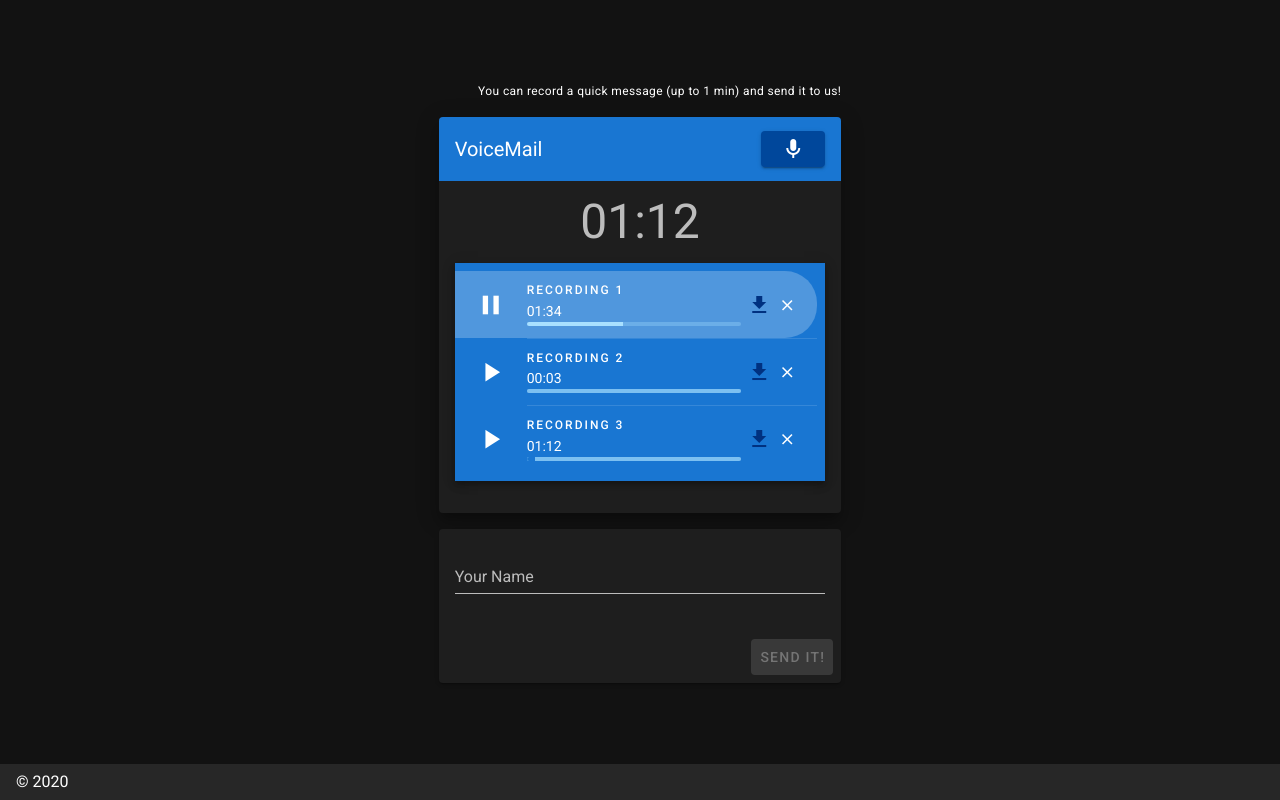
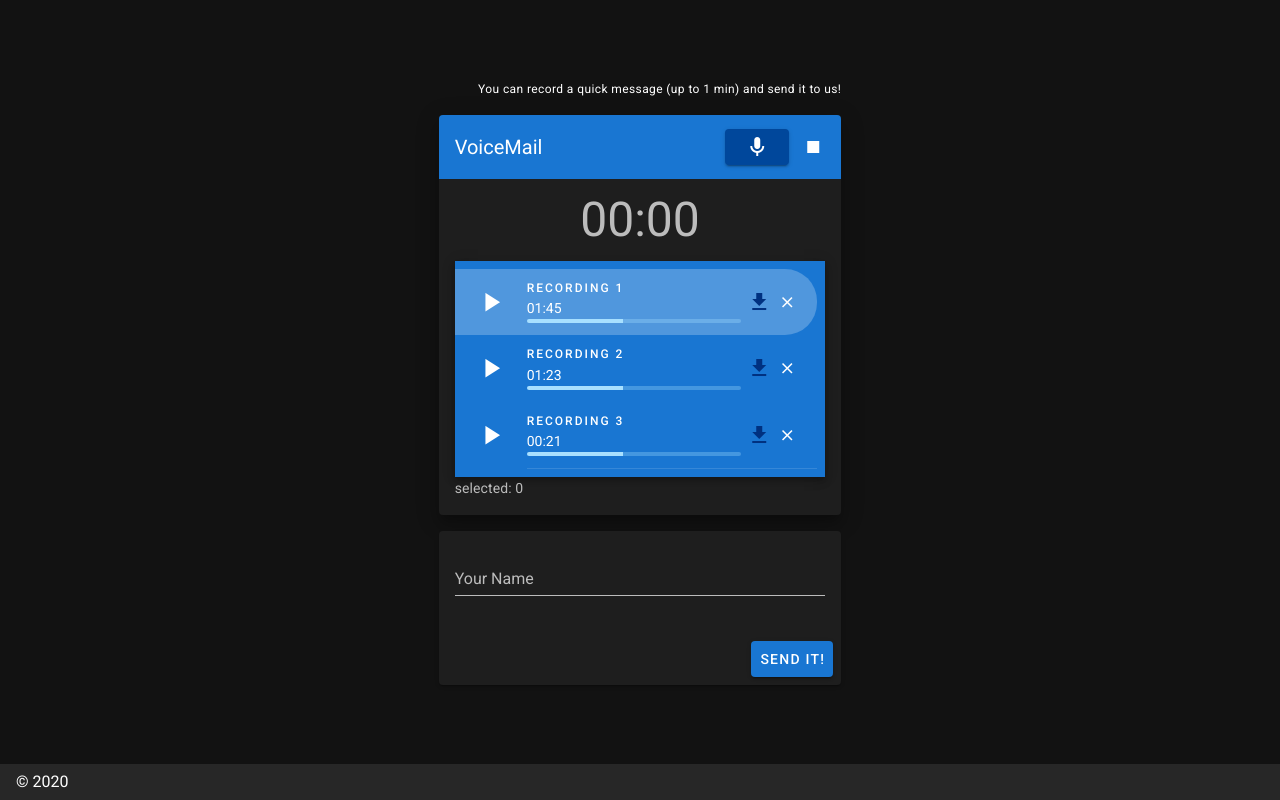
Before and after one commit to ackzell/camati, a Nuxt app: page / in a window 1280 px wide. Built offline with nearby package versions, Linux system fonts and the light colour scheme; no server answers.

Commit message:
Starting to split the components of the app.

```diff
--- /dev/null
+++ b/components/CurrentTimer.vue
@@ -0,0 +1,28 @@
+<template>
+  <p class="display-2 text-center">{{ minutes }}</p>
+</template>
+
+<script>
+export default {
+  props: {
+    elapsedTime: {
+      type: Number,
+      default: 0
+    }
+  },
+  computed: {
+    minutes() {
+      let minutes = Math.floor(this.elapsedTime / 60)
+      let seconds = this.elapsedTime - minutes * 60
+
+      if (minutes < 10) {
+        minutes = '0' + minutes
+      }
+      if (seconds < 10) {
+        seconds = '0' + seconds
+      }
+      return minutes + ':' + seconds
+    }
+  }
+}
+</script>
--- /dev/null
+++ b/components/RecordingsList.vue
@@ -0,0 +1,70 @@
+<template>
+  <v-list elevation="5" shaped color="primary">
+    <v-list-item-group
+      v-model="selected"
+      mandatory
+      @change="$emit('input', selected)"
+    >
+      <v-list-item v-for="(recording, index) in recordings" :key="index">
+        <v-list-item-avatar>
+          <v-btn x-large icon @click="isPlaying = !isPlaying">
+            <v-icon v-if="isPlaying">mdi-pause</v-icon>
+            <v-icon v-else>mdi-play</v-icon>
+          </v-btn>
+        </v-list-item-avatar>
+        <v-list-item-content>
+          <v-list-item-title class="overline">
+            Recording {{ index + 1 }}
+          </v-list-item-title>
+          {{ recording.duration }}
+          <v-progress-linear
+            value="45"
+            active
+            color="primary lighten-4"
+            rounded
+          />
+        </v-list-item-content>
+        <v-list-item-action>
+          <v-btn icon color="primary darken-3" @click.stop>
+            <v-icon>mdi-download</v-icon>
+          </v-btn>
+        </v-list-item-action>
+        <v-list-item-action>
+          <v-btn icon x-small>
+            <v-icon>mdi-close</v-icon>
+          </v-btn>
+        </v-list-item-action>
+      </v-list-item>
+      <v-divider inset></v-divider>
+    </v-list-item-group>
+  </v-list>
+</template>
+
+<script>
+export default {
+  props: {
+    value: {
+      type: Number,
+      default: null
+    },
+    recordings: {
+      type: Array,
+      default: () => []
+    }
+  },
+  data() {
+    return {
+      selected: this.selectedItem,
+      isPlaying: false
+    }
+  }
+}
+</script>
+
+<style lang="scss" scoped>
+.v-application--is-ltr .v-list-item__action:last-of-type:not(:only-child),
+.v-application--is-ltr .v-list-item__avatar:last-of-type:not(:only-child),
+.v-application--is-ltr .v-list-item__icon:last-of-type:not(:only-child) {
+  margin-left: 0;
+}
+</style>
--- a/pages/index.vue
+++ b/pages/index.vue
@@ -10,120 +10,26 @@
           <v-spacer></v-spacer>
           <v-btn
             :color="isRecording ? 'red' : 'primary darken-2'"
-            @click="isRecording = !isRecording"
+            @click="toggleRecorder"
           >
             <v-icon dark>{{
-              isRecording ? 'mdi-record-rec' : 'mdi-microphone'
+              isRecording ? 'mdi-pause' : 'mdi-microphone'
             }}</v-icon>
+          </v-btn>
+          <v-btn icon @click="stopRecording">
+            <v-icon>mdi-stop</v-icon>
           </v-btn>
         </v-toolbar>
         <v-card-text>
-          <p class="display-2 text-center">01:12</p>
+          <current-timer :elapsed-time="timer"></current-timer>
 
-          <v-list elevation="5" shaped color="primary">
-            <v-list-item-group v-model="selected" mandatory>
-              <v-list-item>
-                <v-list-item-avatar>
-                  <v-btn x-large icon>
-                    <!-- <v-icon color="">mdi-play</v-icon> -->
-                    <v-icon>mdi-pause</v-icon>
-                  </v-btn>
-                </v-list-item-avatar>
-                <v-list-item-content>
-                  <v-list-item-title class="overline">
-                    Recording 1
-                  </v-list-item-title>
-                  01:34
-                  <v-progress-linear
-                    value="45"
-                    active
-                    color="primary lighten-4"
-                    rounded
-                  />
-                </v-list-item-content>
-                <v-list-item-action>
-                  <v-btn icon color="primary darken-3" @click.stop>
-                    <v-icon>mdi-download</v-icon>
-                  </v-btn>
-                </v-list-item-action>
-                <v-list-item-action>
-                  <v-btn icon x-small>
-                    <v-icon>mdi-close</v-icon>
-                  </v-btn>
-                </v-list-item-action>
-              </v-list-item>
+          <recordings-list
+            v-model="selected"
+            :recordings="audios"
+          ></recordings-list>
 
-              <v-divider inset></v-divider>
-
-              <v-list-item>
-                <v-list-item-avatar>
-                  <v-btn x-large icon>
-                    <v-icon color="">mdi-play</v-icon>
-                  </v-btn>
-                </v-list-item-avatar>
-                <v-list-item-content>
-                  <v-list-item-title class="overline">
-                    Recording 2
-                  </v-list-item-title>
-                  00:03
-                  <v-progress-linear
-                    value="0"
-                    active
-                    class="primary lighten-4"
-                    rounded
-                  />
-                </v-list-item-content>
-                <v-list-item-action>
-                  <v-btn icon color="primary darken-3" @click.stop>
-                    <v-icon>mdi-download</v-icon>
-                  </v-btn>
-                </v-list-item-action>
-                <v-list-item-action>
-                  <v-btn icon x-small>
-                    <v-icon>mdi-close</v-icon>
-                  </v-btn>
-                </v-list-item-action>
-              </v-list-item>
-
-              <v-divider inset></v-divider>
-
-              <v-list-item>
-                <v-list-item-avatar>
-                  <v-btn x-large icon>
-                    <v-icon color="">mdi-play</v-icon>
-                    <!-- <v-icon>mdi-pause</v-icon> -->
-                  </v-btn>
-                </v-list-item-avatar>
-                <v-list-item-content>
-                  <v-list-item-title class="overline">
-                    Recording 3
-                  </v-list-item-title>
-                  01:12
-                  <v-progress-linear
-                    value="4"
-                    active
-                    class="primary lighten-4"
-                    rounded
-                  />
-                </v-list-item-content>
-                <v-list-item-action>
-                  <v-btn icon color="primary darken-3" @click.stop>
-                    <v-icon>mdi-download</v-icon>
-                  </v-btn>
-                </v-list-item-action>
-                <v-list-item-action>
-                  <v-btn icon x-small>
-                    <v-icon>mdi-close</v-icon>
-                  </v-btn>
-                </v-list-item-action>
-              </v-list-item>
-            </v-list-item-group>
-          </v-list>
+          selected: {{ selected }}
         </v-card-text>
-        <v-card-actions>
-          <v-spacer></v-spacer>
-          <!-- <v-btn color="primary" :disabled="!audios.length">Send it!</v-btn> -->
-        </v-card-actions>
       </v-card>
 
       <v-card class="mt-4">
@@ -146,14 +52,16 @@
 <script>
 import { WebAudioRecorder } from 'web-audio-recorder-js-webpack'
 
-// import RecordingButton from '@/components/RecordingButton.vue'
+import RecordingsList from '@/components/RecordingsList'
+import CurrentTimer from '@/components/CurrentTimer'
 
 const ENCODING_TYPE = 'mp3'
 const ENCODE_AFTER_RECORD = true
 
 export default {
   components: {
-    // RecordingButton
+    RecordingsList,
+    CurrentTimer
   },
   data() {
     return {
@@ -161,12 +69,17 @@ export default {
       selectedDevice: null,
       logData: '',
       isRecording: false,
-      audios: [],
+      audios: [
+        { duration: '01:45' },
+        { duration: '01:23' },
+        { duration: '00:21' }
+      ],
       getUserMediaStream: null,
       recorder: null,
       input: null,
       audioContext: null,
-      selected: null
+      selected: null,
+      timer: null
     }
   },
   async created() {
@@ -185,6 +98,25 @@ export default {
     }
   },
   methods: {
+    toggleRecorder() {
+      this.isRecording = !this.isRecording
+      this.toggleTimer()
+    },
+    toggleTimer() {
+      if (this.isRunning) {
+        clearInterval(this.interval)
+        console.log('timer stops')
+      } else {
+        this.interval = setInterval(this.incrementTime, 1000)
+      }
+      this.isRunning = !this.isRunning
+    },
+    incrementTime() {
+      this.timer = +this.timer + 1
+    },
+    stopTimer() {
+      this.timer = 0
+    },
     inputChanged() {
       // console.log('input changed')
       if (this.getUserMediaStream) {
@@ -268,28 +200,25 @@ export default {
     },
     stopRecording() {
       this.isRecording = false
-      // stop microphone access
-      //! can't do this, otherwise can't record further notes
 
-      // see https://blog.addpipe.com/using-webaudiorecorder-js-to-record-audio-on-your-website/
-      // I don't understand why they initialize the recording object
-      // every single time a new recording is started 🤔
-      this.getUserMediaStream.getAudioTracks()[0].stop()
+      this.stopTimer()
 
-      // tell the recorder to finish the recording (stop recording + encode the recorded audio)
-      this.recorder.finishRecording()
-      this.log('Recording stopped')
-    },
-    log(event) {
-      this.logData += event + `<br>`
+      //   // stop microphone access
+      //   //! can't do this, otherwise can't record further notes
+
+      //   // see https://blog.addpipe.com/using-webaudiorecorder-js-to-record-audio-on-your-website/
+      //   // I don't understand why they initialize the recording object
+      //   // every single time a new recording is started 🤔
+      //   this.getUserMediaStream.getAudioTracks()[0].stop()
+
+      //   // tell the recorder to finish the recording (stop recording + encode the recorded audio)
+      //   this.recorder.finishRecording()
+      //   this.log('Recording stopped')
+      // },
+      // log(event) {
+      //   this.logData += event + `<br>`
+      // }
     }
   }
 }
 </script>
-<style lang="scss">
-.v-application--is-ltr .v-list-item__action:last-of-type:not(:only-child),
-.v-application--is-ltr .v-list-item__avatar:last-of-type:not(:only-child),
-.v-application--is-ltr .v-list-item__icon:last-of-type:not(:only-child) {
-  margin-left: 0;
-}
-</style>
```
